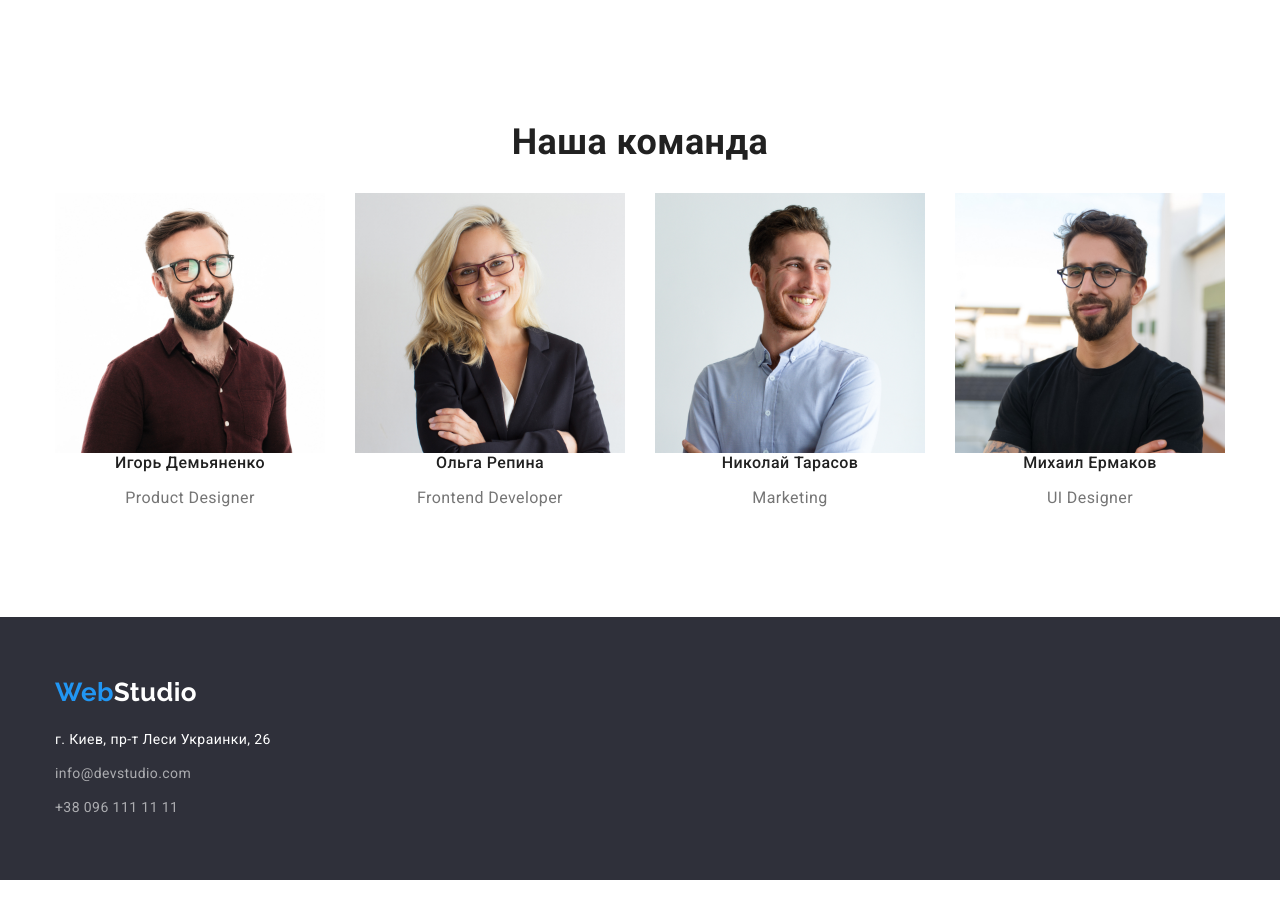
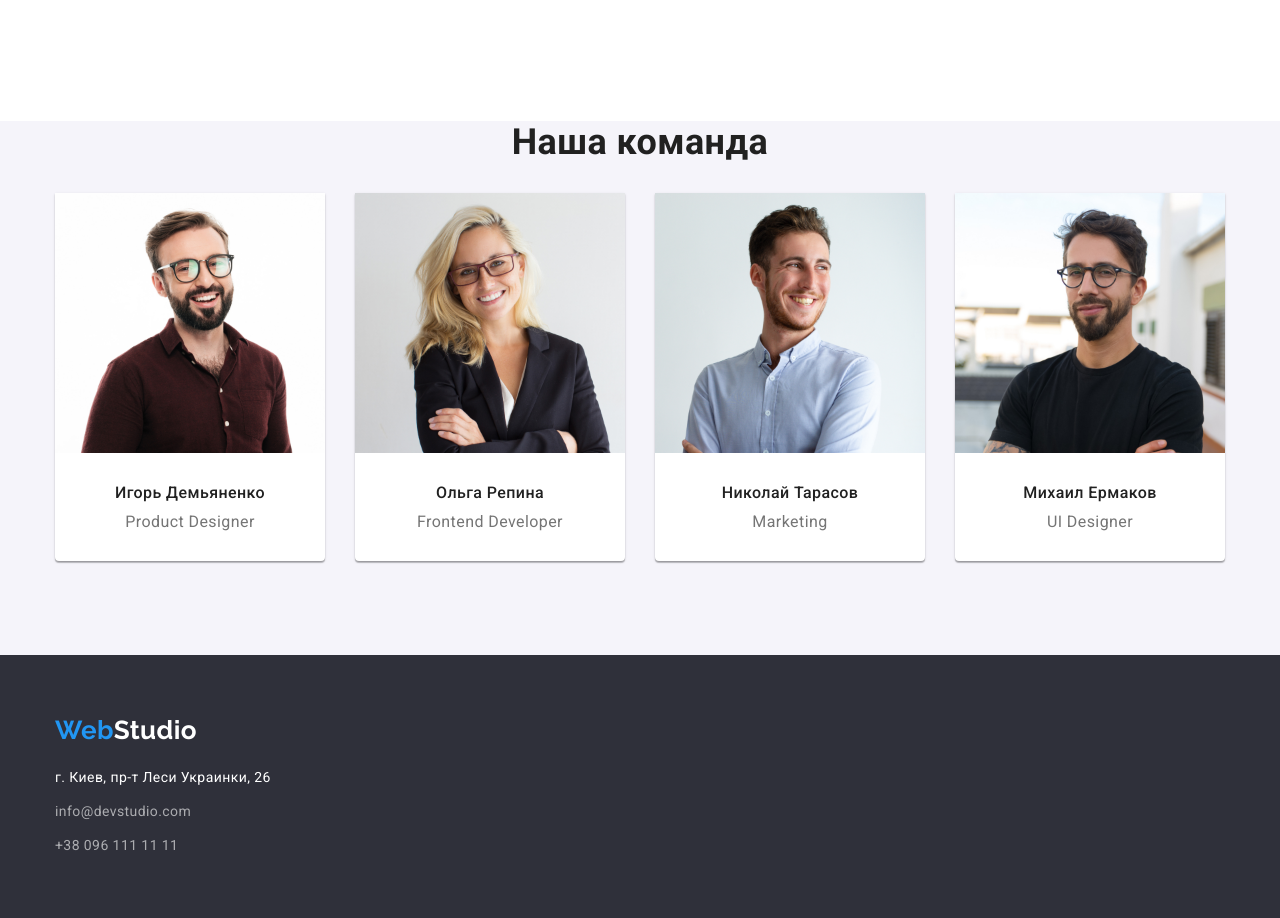
Before and after one commit to Yuriy-vasylevsky/web-stydio, a plain HTML site: page index.html in a window 1280 px wide. Shown: the part 1383-2301 px from the top of the page. Before the commit the page ends 2263 px from the top, so only its background shows below. Drawn offline with nearby package versions, Linux system fonts and the light colour scheme.

Commit message:
3 домашка готова
третя домашка готова

```diff
--- a/css/styles.css
+++ b/css/styles.css
@@ -116,7 +116,6 @@ margin-left: -30px;
 	line-height: 1.62;
 	text-align: center;
 	background: var(--maim-bg-color);
-	box-shadow: 0px 3px 1px rgba(0, 0, 0, 0.1), 0px 1px 2px rgba(0, 0, 0, 0.08), 0px 2px 2px rgba(0, 0, 0, 0.12);
 	border-radius: 4px;
 	border: 0;
 	padding: 6px 22px;
@@ -125,6 +124,7 @@ margin-left: -30px;
 .button-portfolio:focus {
 	background: var(--main-accente-color);
 	color: var(--white-color);
+	box-shadow: 0px 3px 1px rgba(0, 0, 0, 0.1), 0px 1px 2px rgba(0, 0, 0, 0.08), 0px 2px 2px rgba(0, 0, 0, 0.12);
 }
 .section-hero .button:hover,
 .section-hero .button:focus {
@@ -174,8 +174,14 @@ margin-left: -30px;
 	letter-spacing: 0.02em;
 }
 .site-nav .link:hover,
-.site-nav .link:focus {
-	color: var(--main-accente-color)
+.site-nav .link:focus,
+.contact-nav .link:hover,
+.contact-nav .link:focus,
+.footer-list .link:hover,
+.link-adres:hover,
+.footer-list .link:focus,
+.link-adres:focus {
+	color: var(--main-accente-color);
 }
 .contact-nav .link {
 	color: var(--main-text-color);
@@ -184,10 +190,7 @@ margin-left: -30px;
 	line-height: 1.14;
 	letter-spacing: 0.02em;
 }
-.contact-nav .link:hover,
-.contact-nav .link:focus {
-	color: var(--main-accente-color)
-}
+
 
 /* hero */
 
@@ -249,7 +252,9 @@ margin-left: -30px;
 }
 
 /* teem */
-
+.section-teem {
+	background-color:var(--maim-bg-color);
+}
 .section-teem .grid-item {
 	--grid-item:4;
 }
@@ -266,6 +271,23 @@ margin-left: -30px;
 	line-height: 19px;
 	text-align: center;
 }
+
+.team-expo .title {
+	text-align: center;
+	padding-top: 30px;
+	padding-bottom: 10px;
+}
+.team-expo .text {
+	padding-bottom: 30px;
+	margin: 0;
+}
+.section-teem-list .item {
+	background: #FFFFFF;
+	box-shadow: 0px 1px 3px rgba(0, 0, 0, 0.12), 0px 1px 1px rgba(0, 0, 0, 0.14), 0px 2px 1px rgba(0, 0, 0, 0.2);
+	border-radius: 0px 0px 4px 4px;
+
+}
+
 
 /* footer */
 
@@ -339,3 +361,8 @@ margin-left: -30px;
 	border-bottom: 1px solid #ECECEC;
 	padding: 20px 24px;
 }
+
+.portfolip-expo .text {
+	margin: 0;
+	padding-top: 4px;
+}
--- a/index.html
+++ b/index.html
@@ -103,25 +103,33 @@
 			<div class="container">
 				<h2 class="section-titlle">Наша команда</h2>
 				<ul class="section-teem-list list grid">
-					<li class="grid-item">
+					<li class="grid-item item">
 						<img src="img/img 4.jpg" alt="" Width="270">
+						<div class="team-expo">
 							<h3 class="title"> Игорь Демьяненко </h3>
 							<p class="text">Product Designer</p>
+						</div>
 					</li>
-					<li class="grid-item">
+					<li class="grid-item item">
 						<img src="img/img 5.jpg" alt="" Width="270">
+						<div class="team-expo">
 							<h3 class="title">Ольга Репина </h3>
 							<p class="text">Frontend Developer</p>
+						</div>
 					</li>
-					<li class="grid-item">
+					<li class="grid-item item">
 						<img src="img/img 6.jpg" alt="" Width="270">
+						<div class="team-expo">
 							<h3 class="title"> Николай Тарасов</h3>
 							<p class="text">Marketing</p>
+						</div>
 					</li>
-					<li class="grid-item">
+					<li class="grid-item item">
 						<img src="img/img 7.jpg" alt="" Width="270">
+						<div class="team-expo">
 							<h3 class="title">Михаил Ермаков </h3>
 							<p class="text">UI Designer</p>
+						</div>
 					</li>
 				</ul>
 			</div>
@@ -145,4 +153,5 @@
 		</div>
 	</footer>
 </body>
+
 </html>
```
Also changed, not shown: portfolio.html (+2 -0 lines). Lines whose indentation alone changed are shown as unchanged.
